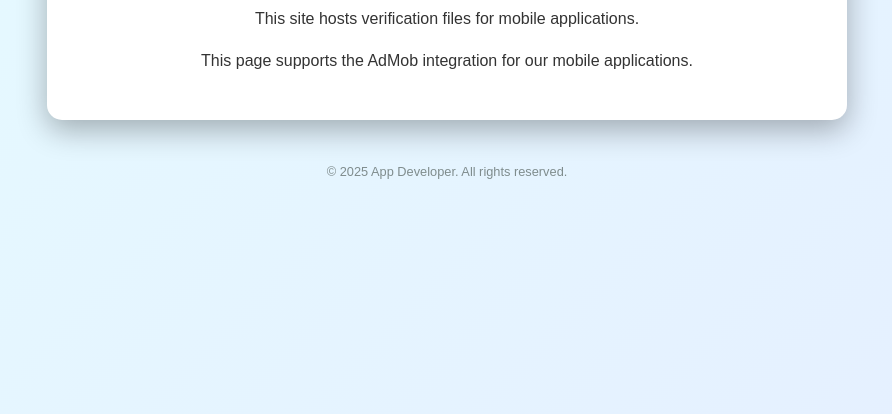
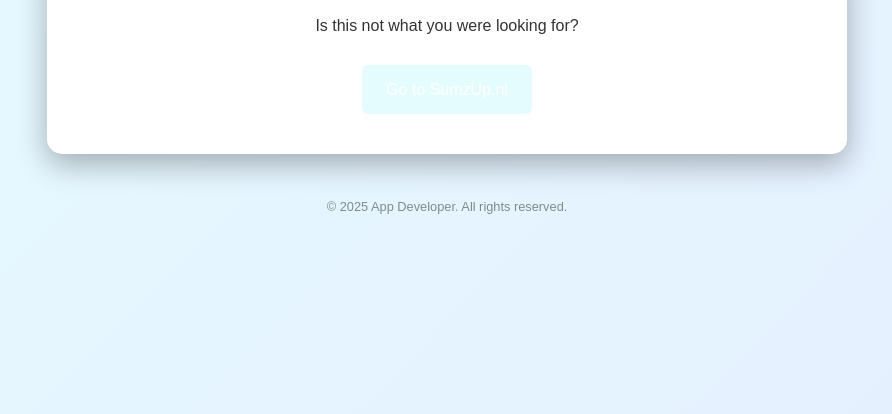
Before and after one commit to SumzUp-com/SumzUp, a plain HTML site: page index.html in a window 1280 px wide. Shown: the part 426-840 px from the top of the page, without its empty margins (193-1085 px from the left). Drawn offline with Linux system fonts and the light colour scheme.

Commit message:
feat: include button to main site

```diff
--- a/index.html
+++ b/index.html
@@ -130,8 +130,8 @@
         <h1>App Developer Site</h1>
 
         <div id="default-content">
-            <p>This site hosts verification files for mobile applications.</p>
-            <p>This page supports the AdMob integration for our mobile applications.</p>
+            <p>This site hosts verification files and the AdMob integration for our mobile applications.</p>
+            <p>Is this not what you were looking for?</p><a href="https://sumzup.nl" class="btn">Go to SumzUp.nl</a>
         </div>
 
         <div id="redirect-content" class="redirect-section" style="display: none;">
```
